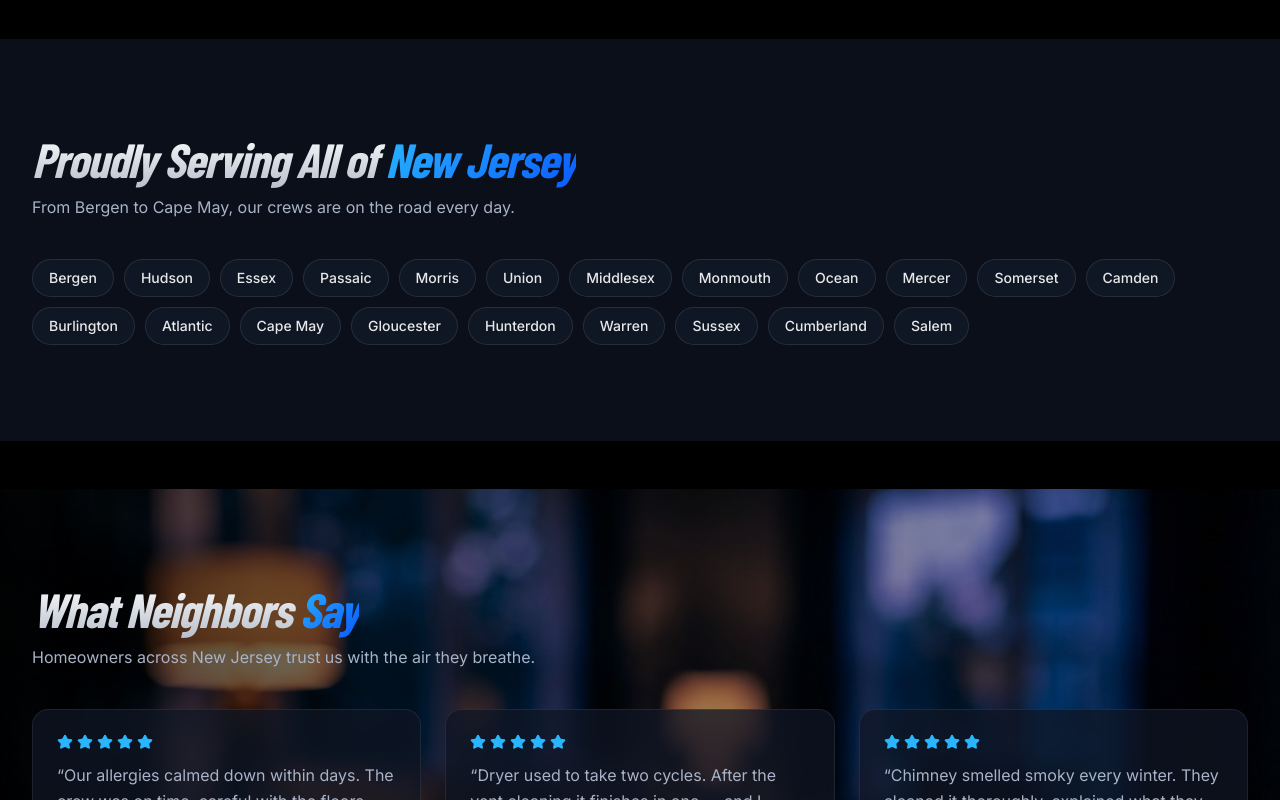
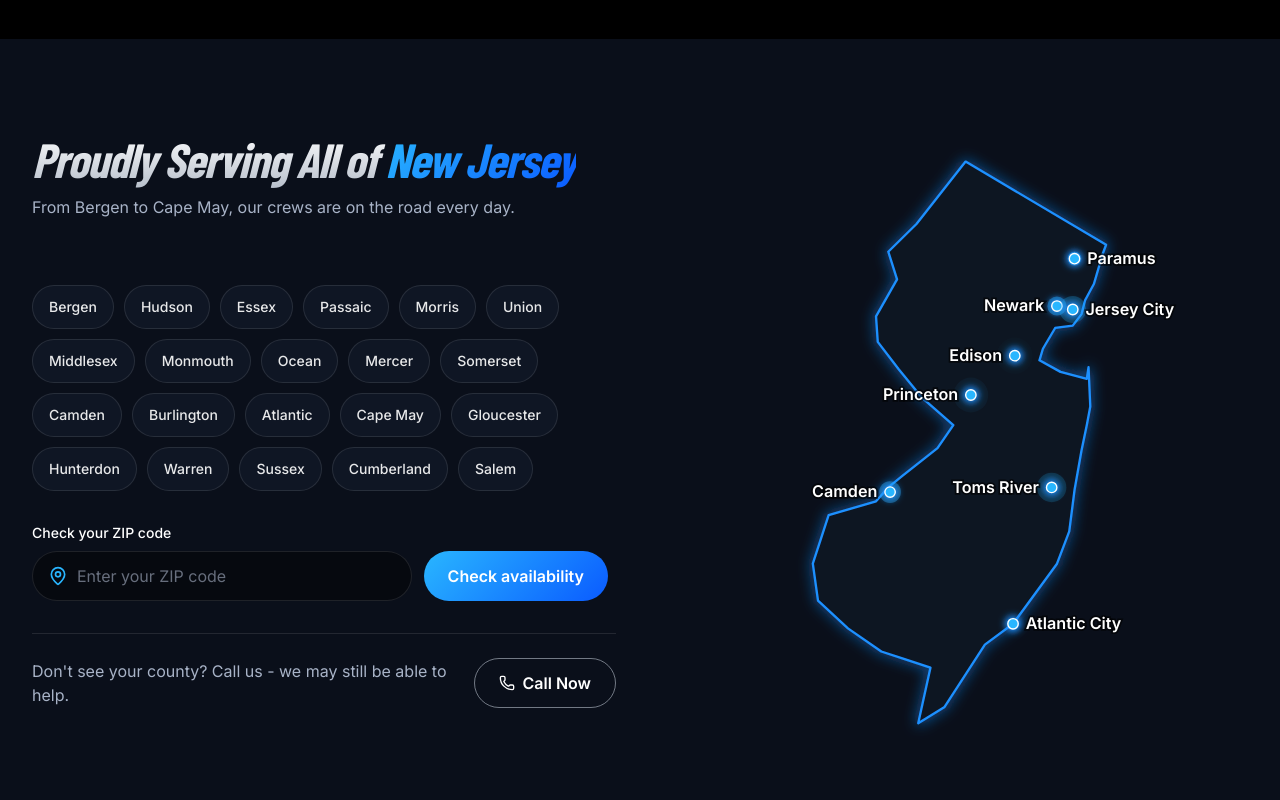
Before and after one commit to ignatua-hub/NJ-NY-Duct-Cleaning-LLC, a Next.js app: page / in a window 1280 px wide. Shown: the part 4520-5320 px from the top of the page. Built offline with nearby package versions, Linux system fonts and the light colour scheme; a web font is replaced by a local one.

Commit message:
Add NJ map, interactive counties and ZIP checker to service area
Co-authored-by: ignatrudenko11 <ignatrudenko11@gmail.com>

```diff
--- /dev/null
+++ b/components/NewJerseyMap.tsx
@@ -0,0 +1,111 @@
+"use client";
+
+import { motion } from "framer-motion";
+
+type LonLat = [number, number];
+
+// Approximate New Jersey border, traced clockwise from the NY/PA tri-state point.
+const BORDER: LonLat[] = [
+  [-74.69, 41.36], [-73.89, 41.0], [-73.91, 40.96], [-73.96, 40.83],
+  [-74.01, 40.76], [-74.03, 40.7], [-74.08, 40.65], [-74.18, 40.64],
+  [-74.25, 40.55], [-74.27, 40.5], [-74.15, 40.45], [-74.0, 40.42],
+  [-73.99, 40.47], [-73.98, 40.3], [-74.0, 40.22], [-74.03, 40.11],
+  [-74.07, 39.94], [-74.1, 39.76], [-74.17, 39.62], [-74.42, 39.36],
+  [-74.58, 39.27], [-74.81, 39.0], [-74.96, 38.93], [-74.89, 39.17],
+  [-75.05, 39.21], [-75.17, 39.24], [-75.36, 39.34], [-75.53, 39.46],
+  [-75.56, 39.62], [-75.47, 39.83], [-75.2, 39.89], [-75.13, 39.95],
+  [-75.05, 40.0], [-74.85, 40.12], [-74.76, 40.22], [-74.94, 40.34],
+  [-75.07, 40.46], [-75.19, 40.58], [-75.2, 40.69], [-75.08, 40.85],
+  [-75.13, 40.97], [-74.97, 41.09],
+];
+
+type City = { name: string; lonLat: LonLat; labelSide: "left" | "right" };
+
+const CITIES: City[] = [
+  { name: "Paramus", lonLat: [-74.07, 40.94], labelSide: "right" },
+  { name: "Newark", lonLat: [-74.17, 40.735], labelSide: "left" },
+  { name: "Jersey City", lonLat: [-74.08, 40.72], labelSide: "right" },
+  { name: "Edison", lonLat: [-74.41, 40.52], labelSide: "left" },
+  { name: "Princeton", lonLat: [-74.66, 40.35], labelSide: "left" },
+  { name: "Toms River", lonLat: [-74.2, 39.95], labelSide: "left" },
+  { name: "Camden", lonLat: [-75.12, 39.93], labelSide: "left" },
+  { name: "Atlantic City", lonLat: [-74.42, 39.36], labelSide: "right" },
+];
+
+// Equirectangular projection with longitude scaled by cos(40°) so the state keeps its shape.
+const project = ([lon, lat]: LonLat): [number, number] => [
+  (lon + 75.6) * 152,
+  (41.4 - lat) * 200,
+];
+
+const outline =
+  BORDER.map((p, i) => {
+    const [x, y] = project(p);
+    return `${i === 0 ? "M" : "L"}${x.toFixed(1)},${y.toFixed(1)}`;
+  }).join(" ") + " Z";
+
+export default function NewJerseyMap() {
+  return (
+    <svg
+      viewBox="-95 -15 450 525"
+      className="h-auto w-full max-w-[520px]"
+      role="img"
+      aria-label="Map of New Jersey showing Newark, Jersey City, Paramus, Princeton, Edison, Toms River, Camden and Atlantic City"
+    >
+      <defs>
+        <filter id="nj-glow" x="-30%" y="-30%" width="160%" height="160%">
+          <feGaussianBlur stdDeviation="6" result="blur" />
+          <feMerge>
+            <feMergeNode in="blur" />
+            <feMergeNode in="SourceGraphic" />
+          </feMerge>
+        </filter>
+        <filter id="nj-dot-glow" x="-200%" y="-200%" width="500%" height="500%">
+          <feGaussianBlur stdDeviation="3" />
+        </filter>
+      </defs>
+
+      <path
+        d={outline}
+        fill="#0F1624"
+        stroke="#1E90FF"
+        strokeWidth={2}
+        strokeLinejoin="round"
+        filter="url(#nj-glow)"
+      />
+
+      {CITIES.map((city, i) => {
+        const [x, y] = project(city.lonLat);
+        const left = city.labelSide === "left";
+        return (
+          <g key={city.name}>
+            <motion.circle
+              cx={x}
+              cy={y}
+              fill="#29B6FF"
+              initial={{ r: 5, opacity: 0.6 }}
+              animate={{ r: [5, 16, 5], opacity: [0.6, 0, 0.6] }}
+              transition={{ duration: 2.4, repeat: Infinity, delay: i * 0.3, ease: "easeOut" }}
+            />
+            <circle cx={x} cy={y} r={7} fill="#1E90FF" filter="url(#nj-dot-glow)" />
+            <circle cx={x} cy={y} r={4.5} fill="#29B6FF" stroke="#FFFFFF" strokeWidth={1.2} />
+            <text
+              x={left ? x - 11 : x + 11}
+              y={y + 4.5}
+              textAnchor={left ? "end" : "start"}
+              className="fill-white font-body"
+              fontSize={14}
+              fontWeight={600}
+              paintOrder="stroke"
+              stroke="#000000"
+              strokeWidth={3}
+              strokeOpacity={0.6}
+            >
+              {city.name}
+            </text>
+          </g>
+        );
+      })}
+    </svg>
+  );
+}
--- a/components/ServiceArea.tsx
+++ b/components/ServiceArea.tsx
@@ -1,36 +1,33 @@
-"use client";
+import fs from "fs";
+import path from "path";
+import Image from "next/image";
+import FadeIn from "./FadeIn";
+import NewJerseyMap from "./NewJerseyMap";
+import ServiceAreaInteractive from "./ServiceAreaInteractive";
 
-import FadeIn from "./FadeIn";
+const BACKGROUND_SRC = "/images/backgrounds/bg-service-area.jpg";
 
-const COUNTIES = [
-  "Bergen",
-  "Hudson",
-  "Essex",
-  "Passaic",
-  "Morris",
-  "Union",
-  "Middlesex",
-  "Monmouth",
-  "Ocean",
-  "Mercer",
-  "Somerset",
-  "Camden",
-  "Burlington",
-  "Atlantic",
-  "Cape May",
-  "Gloucester",
-  "Hunterdon",
-  "Warren",
-  "Sussex",
-  "Cumberland",
-  "Salem",
-];
+function hasBackground() {
+  return fs.existsSync(path.join(process.cwd(), "public", BACKGROUND_SRC));
+}
 
 export default function ServiceArea() {
+  const showBackground = hasBackground();
+
   return (
-    <section id="service-area" className="bg-brand-alt py-16 sm:py-20 lg:py-24">
-      <div className="mx-auto max-w-7xl px-4 sm:px-6 lg:px-8">
-        <FadeIn>
+    <section
+      id="service-area"
+      className="relative overflow-hidden bg-brand-alt py-16 sm:py-20 lg:py-24"
+    >
+      {showBackground && (
+        <div className="pointer-events-none absolute inset-0" aria-hidden="true">
+          <Image src={BACKGROUND_SRC} alt="" fill sizes="100vw" className="object-cover" />
+          <div className="absolute inset-0 bg-black/80" />
+        </div>
+      )}
+
+      <div className="relative mx-auto grid max-w-7xl grid-cols-1 gap-x-12 px-4 sm:px-6 lg:grid-cols-2 lg:px-8">
+        <FadeIn className="lg:col-start-1 lg:row-start-1">
           <h2 className="font-heading text-4xl font-extrabold italic tracking-tight sm:text-5xl">
             <span className="text-silver">Proudly Serving All of </span>
             <span className="text-blue-gradient">New Jersey</span>
@@ -40,17 +37,15 @@ export default function ServiceArea() {
           </p>
         </FadeIn>
 
-        <FadeIn delay={0.08}>
-          <ul className="mt-10 flex flex-wrap gap-2.5">
-            {COUNTIES.map((county) => (
-              <li
-                key={county}
-                className="rounded-pill border border-white/10 bg-[#0F1624] px-4 py-2 text-sm font-medium text-white/90"
-              >
-                {county}
-              </li>
-            ))}
-          </ul>
+        <FadeIn
+          delay={0.05}
+          className="mt-8 flex justify-center lg:col-start-2 lg:row-span-2 lg:row-start-1 lg:mt-0 lg:items-center"
+        >
+          <NewJerseyMap />
+        </FadeIn>
+
+        <FadeIn delay={0.08} className="lg:col-start-1 lg:row-start-2">
+          <ServiceAreaInteractive />
         </FadeIn>
       </div>
     </section>
--- /dev/null
+++ b/components/ServiceAreaInteractive.tsx
@@ -0,0 +1,127 @@
+"use client";
+
+import { FormEvent, useState } from "react";
+import { CheckCircle2, MapPin, Phone } from "lucide-react";
+import { PHONE_DISPLAY, PHONE_HREF } from "@/lib/contact";
+
+const COUNTIES = [
+  "Bergen",
+  "Hudson",
+  "Essex",
+  "Passaic",
+  "Morris",
+  "Union",
+  "Middlesex",
+  "Monmouth",
+  "Ocean",
+  "Mercer",
+  "Somerset",
+  "Camden",
+  "Burlington",
+  "Atlantic",
+  "Cape May",
+  "Gloucester",
+  "Hunterdon",
+  "Warren",
+  "Sussex",
+  "Cumberland",
+  "Salem",
+];
+
+const NJ_ZIP = /^0[78]\d{3}$/;
+
+export default function ServiceAreaInteractive() {
+  const [activeCounty, setActiveCounty] = useState<string | null>(null);
+  const [zip, setZip] = useState("");
+  const [result, setResult] = useState<"covered" | "unknown" | null>(null);
+
+  const onCheck = (e: FormEvent) => {
+    e.preventDefault();
+    setResult(NJ_ZIP.test(zip.trim()) ? "covered" : "unknown");
+  };
+
+  return (
+    <>
+      <ul className="mt-8 flex flex-wrap gap-2.5" aria-label="New Jersey counties we serve">
+        {COUNTIES.map((county) => {
+          const active = activeCounty === county;
+          return (
+            <li key={county}>
+              <button
+                type="button"
+                aria-pressed={active}
+                onClick={() => setActiveCounty(active ? null : county)}
+                className={`inline-flex min-h-11 items-center rounded-pill border px-4 text-sm font-medium transition hover:border-transparent hover:bg-blue-gradient hover:text-white hover:shadow-glow ${
+                  active
+                    ? "border-transparent bg-blue-gradient text-white shadow-glow"
+                    : "border-white/10 bg-[#0F1624] text-white/90"
+                }`}
+              >
+                {county}
+              </button>
+            </li>
+          );
+        })}
+      </ul>
+
+      <form onSubmit={onCheck} className="mt-8 max-w-xl" noValidate>
+        <label htmlFor="zip-check" className="block text-sm font-medium text-white">
+          Check your ZIP code
+        </label>
+        <div className="mt-2 flex flex-col gap-3 sm:flex-row">
+          <div className="relative flex-1">
+            <MapPin
+              className="pointer-events-none absolute left-4 top-1/2 h-5 w-5 -translate-y-1/2 text-brand-cyan"
+              aria-hidden="true"
+            />
+            <input
+              id="zip-check"
+              inputMode="numeric"
+              autoComplete="postal-code"
+              maxLength={5}
+              placeholder="Enter your ZIP code"
+              value={zip}
+              onChange={(e) => {
+                setZip(e.target.value.replace(/\D/g, ""));
+                setResult(null);
+              }}
+              className="min-h-11 w-full rounded-pill border border-white/10 bg-black/40 py-3 pl-11 pr-4 text-base text-white outline-none transition placeholder:text-brand-muted/60 focus:border-brand-blue focus:ring-1 focus:ring-brand-blue"
+            />
+          </div>
+          <button type="submit" className="btn-primary min-h-11 whitespace-nowrap">
+            Check availability
+          </button>
+        </div>
+
+        <div aria-live="polite">
+          {result === "covered" && (
+            <div className="mt-4 rounded-card border border-emerald-400/30 bg-emerald-500/10 p-4">
+              <p className="flex items-start gap-2 text-sm font-medium text-emerald-300">
+                <CheckCircle2 className="mt-0.5 h-5 w-5 shrink-0" aria-hidden="true" />
+                Great news - we serve your area! Call {PHONE_DISPLAY} or request a free quote.
+              </p>
+              <a href="#contact" className="btn-primary mt-3 min-h-11 text-sm">
+                Get a Free Quote
+              </a>
+            </div>
+          )}
+          {result === "unknown" && (
+            <p className="mt-4 rounded-card border border-white/10 bg-white/5 p-4 text-sm text-brand-muted">
+              We may not cover this ZIP code yet. Call us and we will check.
+            </p>
+          )}
+        </div>
+      </form>
+
+      <div className="mt-8 flex flex-col gap-3 border-t border-white/10 pt-6 sm:flex-row sm:items-center sm:justify-between">
+        <p className="text-base text-brand-muted">
+          Don&apos;t see your county? Call us - we may still be able to help.
+        </p>
+        <a href={PHONE_HREF} className="btn-secondary min-h-11 shrink-0 gap-2">
+          <Phone className="h-4 w-4" aria-hidden="true" />
+          Call Now
+        </a>
+      </div>
+    </>
+  );
+}
```
